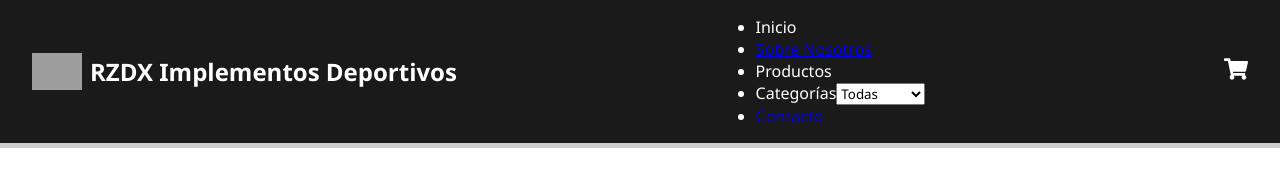
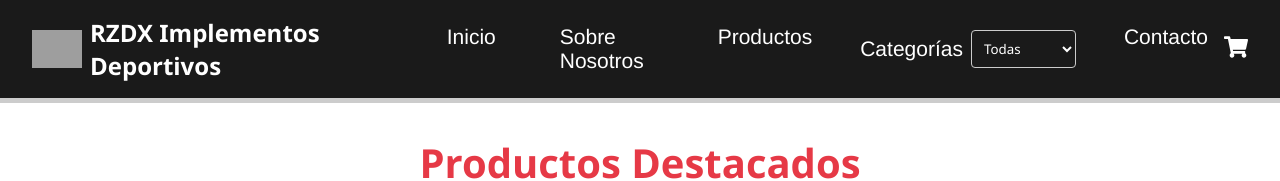
Before and after one commit to JLeonardoP93/RZDX, a React (Vite) app: page / in a window 1280 px wide. Shown: the top 181 px of the page. Built offline with nearby package versions, Linux system fonts and the light colour scheme; grey boxes are pictures that could not be loaded.

Commit message:
Cambios en la barra de navegacion

```diff
--- a/src/components/Navbar.jsx
+++ b/src/components/Navbar.jsx
@@ -17,18 +17,28 @@ function Navbar ({ cartItems, onHomeClick, onCartClick, onChange }) {
         <span className={styles.companyName}>RZDX Implementos Deportivos</span>
       </div>
 
-      <ul className="nav-links">
-        <li onClick={onHomeClick}>Inicio</li>
-        <li><a href='#about'>Sobre Nosotros</a></li>
-        <li>Productos</li>
-        <li><label htmlFor='category'>Categorías</label>
-        <select id='category' className='category-select' onChange={handleChangeCategory}>
-          <option value='all'>Todas</option>
-          <option value='Boxeo'>Boxeo</option>
-          <option value='MMA'>MMA</option>
-          <option value='accessories'>Accesorios</option></select>
+      <ul className={styles.navLinks}>
+        <li>
+          <span className={styles.navItem} onClick={onHomeClick}>Inicio</span>
         </li>
-        <li><a href='#contact'>Contacto</a></li>
+        <li>
+          <a href="#about" className={styles.navItem}>Sobre Nosotros</a>
+        </li>
+        <li>
+          <span className={styles.navItem}>Productos</span>
+        </li>
+        <li className={styles.categoryContainer}>
+          <label htmlFor="category" className={styles.categoryLabel}>Categorías</label>
+          <select id="category" className={styles.categorySelect} onChange={handleChangeCategory}>
+            <option value="all">Todas</option>
+            <option value="Boxeo">Boxeo</option>
+            <option value="MMA">MMA</option>
+            <option value="accessories">Accesorios</option>
+          </select>
+        </li>
+        <li>
+          <a href="#contact" className={styles.navItem}>Contacto</a>
+        </li>
       </ul>
 
       <div className={styles.cartIconContainer} onClick={onCartClick}>
```
